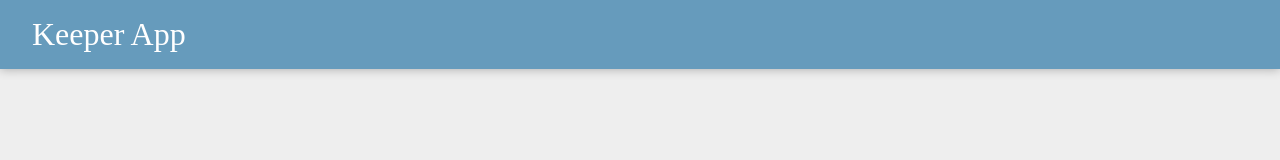
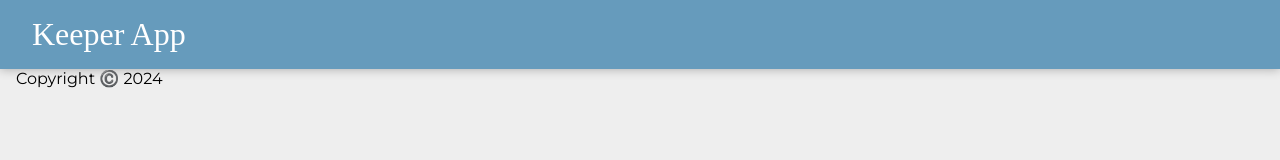
Before and after one commit to Tanushree227/Keeper_App, a React (Vite) app: page / in a window 1280 px wide. Shown: the top 160 px of the page. Built offline with nearby package versions, Linux system fonts and the light colour scheme; a web font is replaced by a local one.

Commit message:
creating a footer component

```diff
--- a/src/components/App.jsx
+++ b/src/components/App.jsx
@@ -1,10 +1,12 @@
 import React from 'react'
 import Header from './Header'
+import Footer from './Footer'
 
 export default function App() {
   return (
     <div>
       <Header />
+      <Footer />
     </div>
   )
 }
--- /dev/null
+++ b/src/components/Footer.jsx
@@ -0,0 +1,8 @@
+import React from 'react'
+
+export default function Footer() {
+    const year = new Date().getFullYear();
+  return (
+    <p>Copyright ©️ {year}</p>
+  )
+}
```
